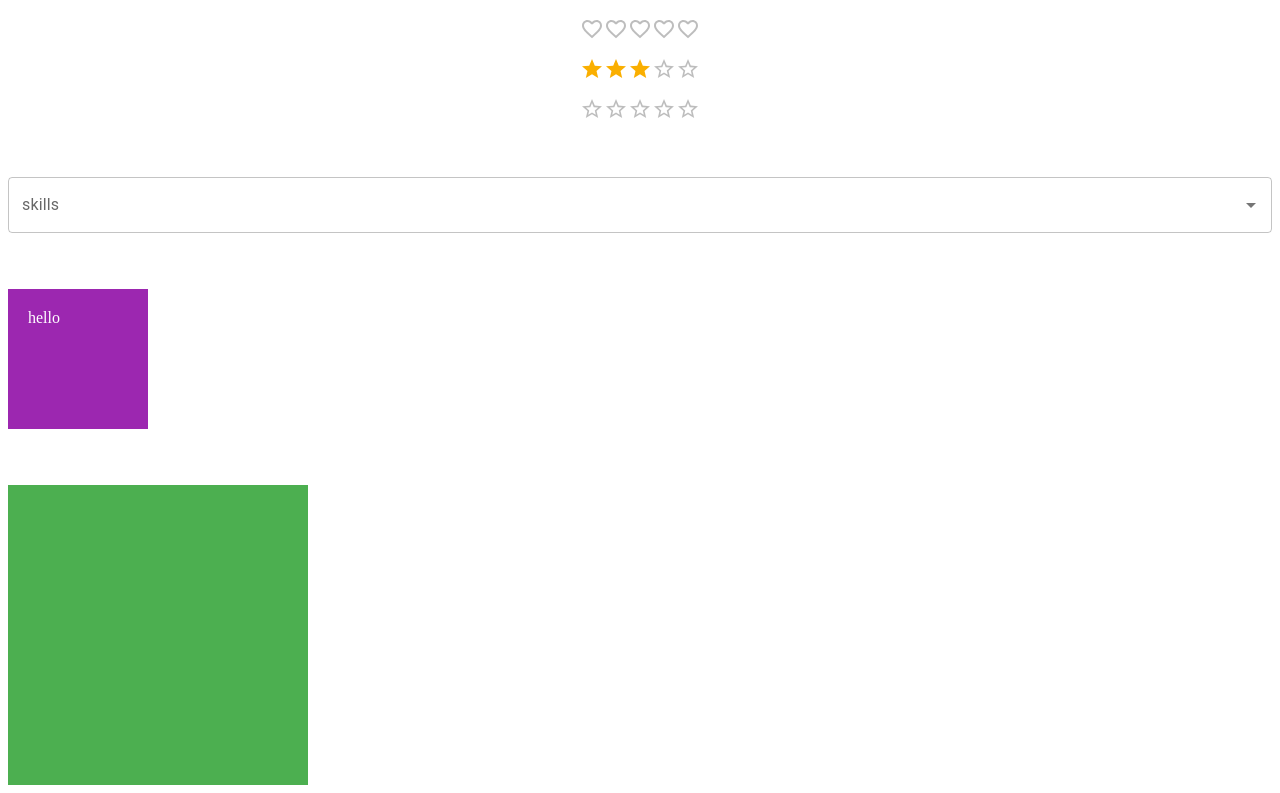
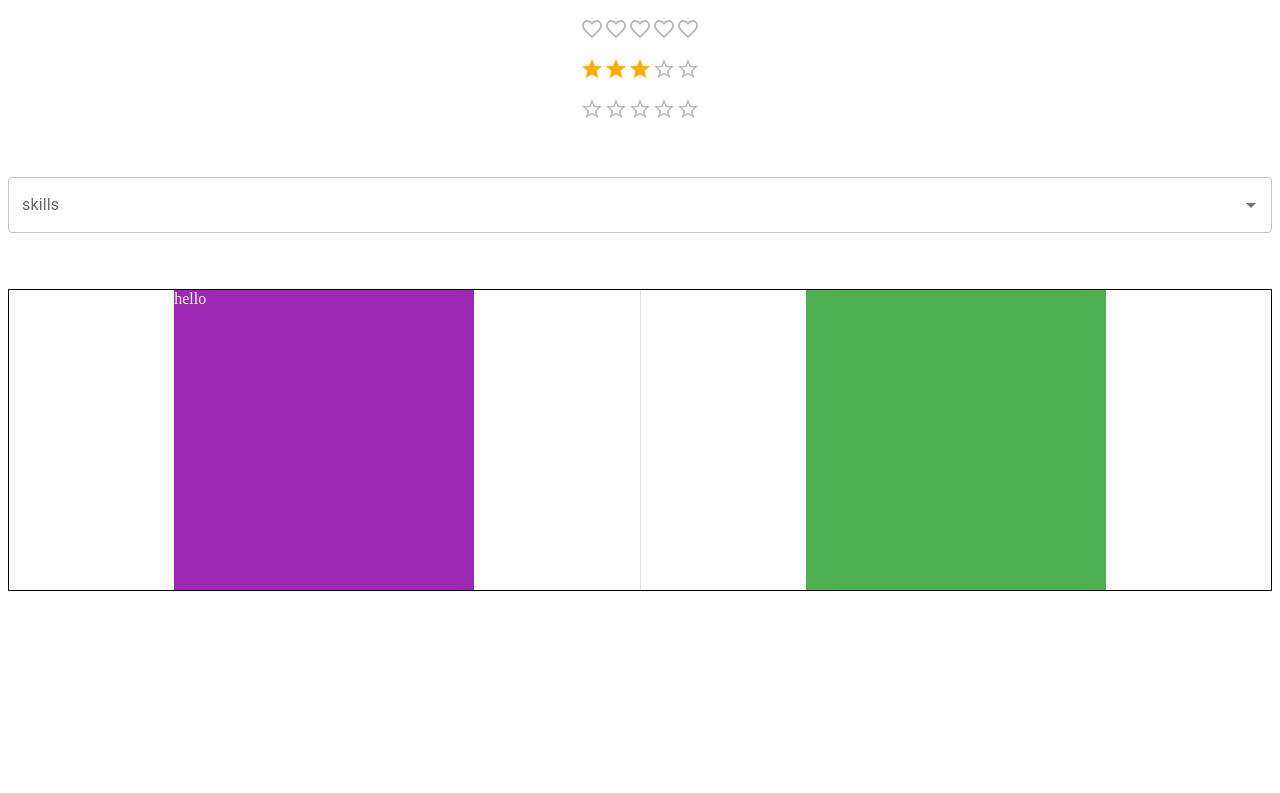
Before and after one commit to farooqpk/learnMUI, a React (Vite) app: page / in a window 1280 px wide. Shown: the part 3003-3796 px from the top of the page. After the commit the page ends 3602 px from the top, so only its background shows below. Built offline with nearby package versions, Linux system fonts and the light colour scheme.

Commit message:
completed layout with flex

```diff
--- a/src/components/layoutMUI.tsx
+++ b/src/components/layoutMUI.tsx
@@ -1,8 +1,9 @@
-import { Box } from "@mui/material";
+import { Box, Stack, Divider } from "@mui/material";
 
 export const LayoutMUI = () => {
   return (
-    <>
+    // by default stack has flex column
+    <Stack sx={{border:"1px solid"}} direction={'row'} justifyContent={'space-evenly'} divider={<Divider orientation="vertical" flexItem />}>
       {/* we can add semantic elements */}
       {/* we can specify custom css inside the sx prop */}
       <Box
@@ -10,9 +11,8 @@ export const LayoutMUI = () => {
         sx={{
           backgroundColor: "secondary.main",
           color: "white",
-          height: "100px",
-          width: "100px",
-          padding: "20px",
+          height: "300px",
+          width: "300px",
           "&:hover": {
             backgroundColor: "info.light",
           },
@@ -21,6 +21,6 @@ export const LayoutMUI = () => {
         hello
       </Box>
       <Box width="300px" height="300px" bgcolor="success.light" p-3 />
-    </>
+    </Stack>
   );
 };
```
